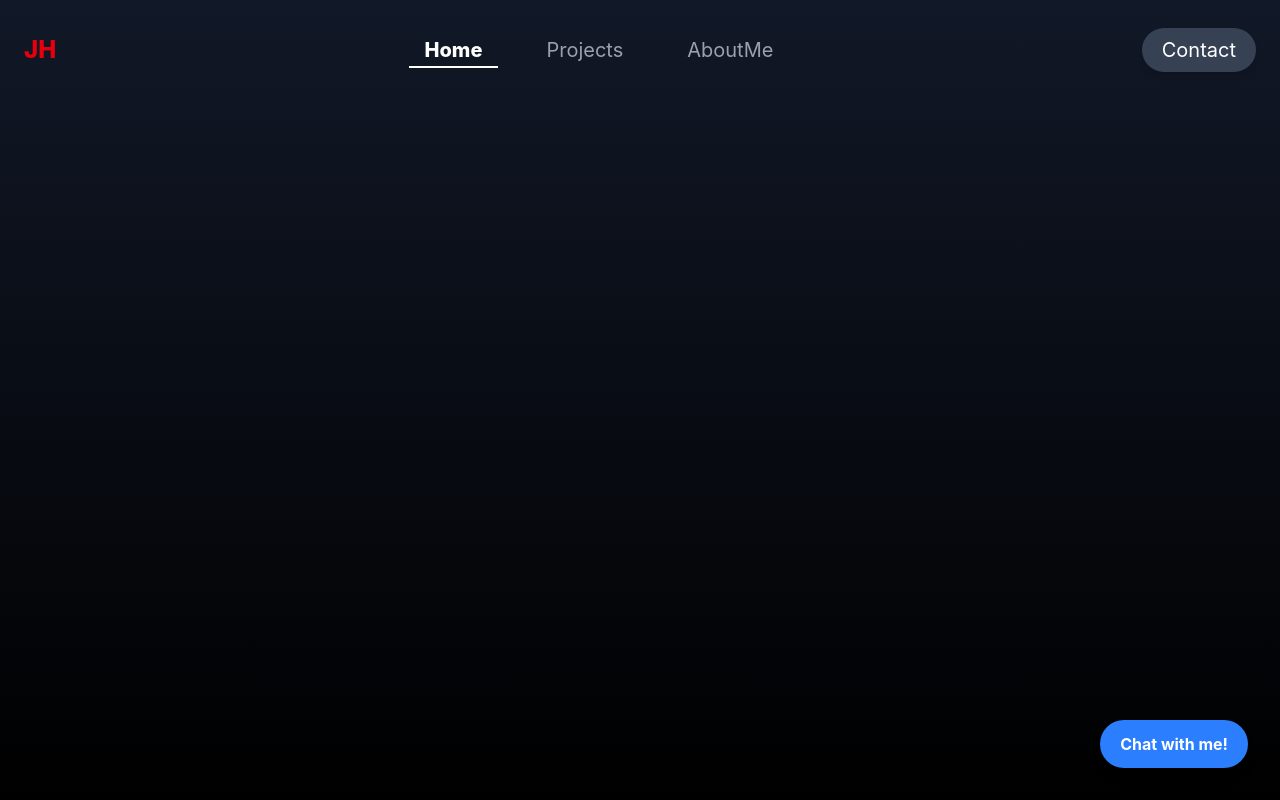
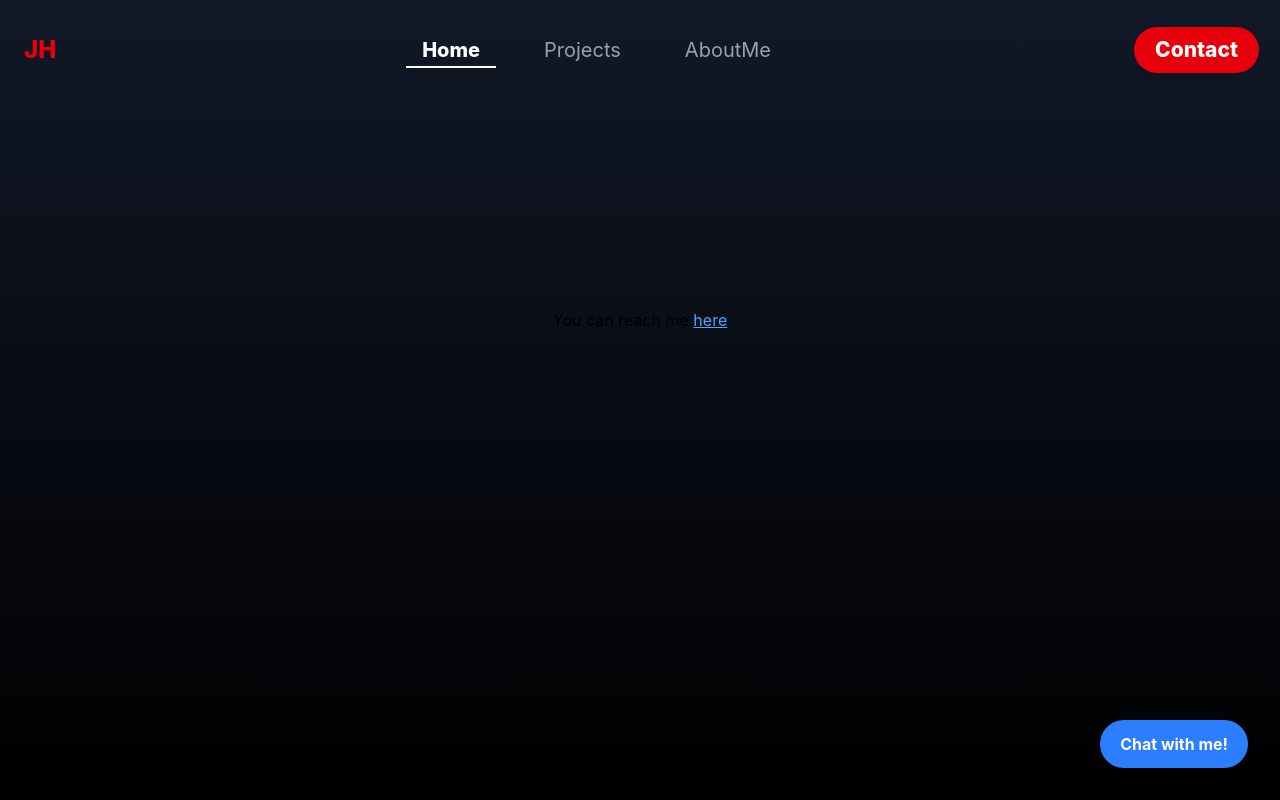
Before and after one commit to jnhuang02/juno, a React (Vite) app in the folder my-app/: page /juno/ContactMe in a window 1280 px wide. Built offline with nearby package versions, Linux system fonts and the light colour scheme.

Commit message:
routing update

```diff
--- a/my-app/src/App.jsx
+++ b/my-app/src/App.jsx
@@ -18,9 +18,9 @@ function App() {
 
       <Routes>
         <Route path = "/juno" element = {<Home />} />
-        <Route path="/AboutMe" element={<AboutMe />} />
-        <Route path="/Projects" element={<Projects />} />
-        <Route path="/ContactMe" element={<ContactMe />} />
+        <Route path="/juno/AboutMe" element={<AboutMe />} />
+        <Route path="/juno/Projects" element={<Projects />} />
+        <Route path="/juno/ContactMe" element={<ContactMe />} />
       </Routes>
 
 
--- a/my-app/src/components/ContactMe.jsx
+++ b/my-app/src/components/ContactMe.jsx
@@ -4,7 +4,7 @@ const ContactMe = () => {
     return (
         <>
         <div className = "contact-container">
-            <h2 fontSize="3xl">resume can be found here</h2>
+            <h2 fontSize="3xl">You can reach me <a className="text-blue-400 underline" href="mailto:huangjustinn@gmail.com">here</a></h2>
         </div>
 
         </>
--- a/my-app/src/components/navbar.jsx
+++ b/my-app/src/components/navbar.jsx
@@ -13,7 +13,7 @@ function NavBar() {
           {["Home", "Projects", "AboutMe"].map((item, index) => (
             <li key={index} className="relative group">
               <NavLink
-                to={item === "Home" ? "/juno/" : `/${item}`}
+                to={item === "Home" ? "/juno/" : `/juno/${item}`}
                 className={({ isActive }) =>
                   `relative px-4 py-2 text-xl transition duration-300 ${
                     isActive
@@ -36,7 +36,7 @@ function NavBar() {
 
         {/* Contact Button */}
         <NavLink
-          to="/ContactMe"
+          to="/juno/ContactMe"
           className={({ isActive }) =>
             isActive
               ? "bg-red-600 text-white text-xl px-5 py-2 rounded-full shadow-md font-extrabold scale-105 transition duration-300"
```
